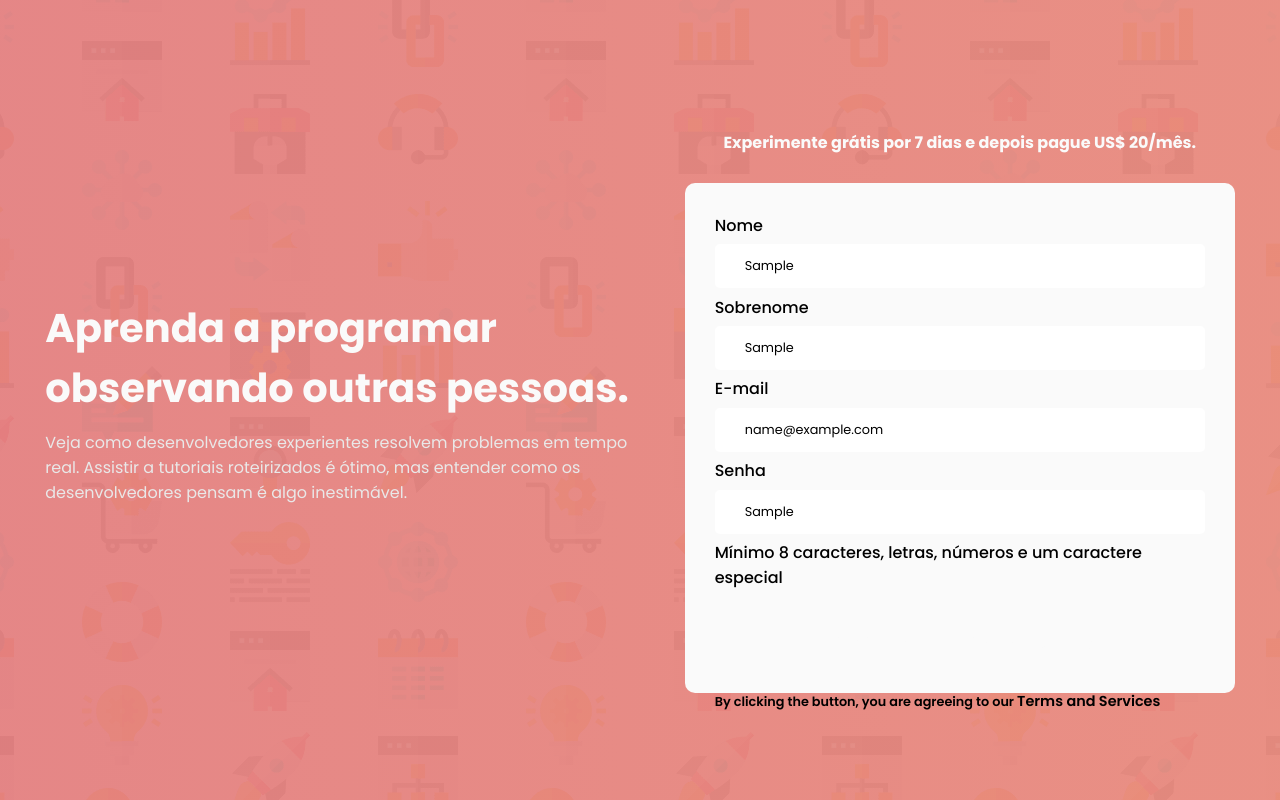
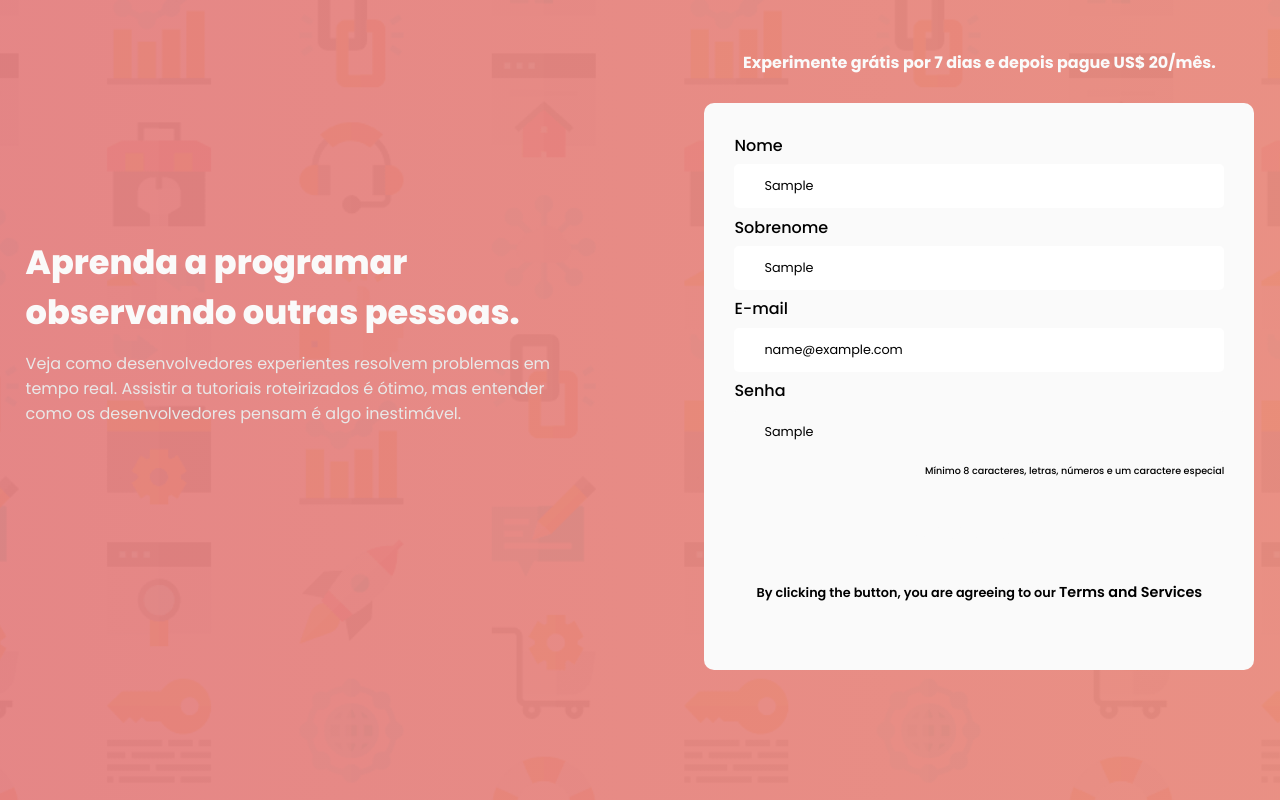
Before and after one commit to DevSouza80/Projeto_Form_Inscricao, a plain HTML site: page index.html in a window 1280 px wide. Both pictures are taken after typing "Sample", "Sample", "name@example.com", "Sample" into the empty fields and a click on the input "REIVINDIQUE SEU TESTE GRATUITO". Shown: the top 800 px of the page. Drawn offline with Linux system fonts and the light colour scheme.

Commit message:
Update style.css

```diff
--- a/assets/css/style.css
+++ b/assets/css/style.css
@@ -12,28 +12,30 @@
 /* Classes Gerais */
 section.session-hero {
     width:100%;
-    height:100vh;
+    height: 130vh;
     background-position: center;
     background-size: cover;
 }
 
 section.session-hero .flex-fill {
     align-items: center;
-    justify-content:space-around;
-    padding:110px 2%;
+    justify-content:space-between;
+    padding:30px 2%;
 }
 
 .title-plataform h1 {
     color:var(--color-one);
-    font-size:2.5rem;
+    font-size:2.1rem;
+    text-align: left;
     font-family:var(--font-poppins);
-    max-width:590px;
+    max-width:550px;
     margin-bottom:0.8rem;
 }
 
 .title-plataform p {
     color:var(--color-two);
-    max-width:600px;
+    max-width:550px;
+    text-align: left;
     font-family:var(--font-poppins);
     font-size:1rem;
     line-height:25px;
@@ -61,7 +63,7 @@
 
 form.form-register {
  width:100%;
- height:510px;
+ height:auto;
  padding:30px;
  border-radius:10px;
  background-color:var(--color-one);
@@ -141,3 +143,77 @@
     font-weight:600;
 }
 /**/
+
+
+/* form erro */
+.input-text input.erro {
+    border:2px solid var(--color-nine);
+    background-color:var(--color-one);
+}
+
+.input-text .erro-mensagem {
+    color:var(--color-nine);
+    font-size:0.6rem;
+    margin-top:5px;
+    display:block;
+    text-align:right;
+    margin-top: 4px;
+    margin-bottom: 8px;
+}
+/***/
+
+
+/* session sucesso.html */
+    .card-sucesso {
+        background:var(--color-eleven);
+        border-radius: 12px;
+        padding: 60px 80px;
+        text-align: center;
+        box-shadow: 0 20px 60px rgba(0,0,0,0.2);
+        max-width: 560px;
+        width: 90%;
+    }
+
+    .icone {
+        font-size: 5rem;
+        margin-bottom: 24px;
+    }
+
+    h1 {
+        font-size: 1.8rem;
+        font-weight: 800;
+        text-align: center;
+        color:var(--color-one);
+        margin-bottom: 12px;
+    }
+
+    p {
+        color:var(--color-two);
+        font-size: 1rem;
+        line-height: 1.6;
+        text-align: center;
+        max-width:550px;
+        margin-bottom: 36px;
+    }
+
+    .card-sucess {
+        text-align: center;
+    }
+
+    .btn-voltar {
+        display: inline-block;
+        padding: 16px 40px;
+        background-color: var(--color-eleven);
+        color:var(--color-one);
+        font-family: 'Poppins', sans-serif;
+        font-size: 1rem;
+        font-weight: 700;
+        border-radius: 8px;
+        text-decoration: none;
+        transition: background 0.2s;
+    }
+
+    .btn-voltar:hover {
+        background-color:var(--color-eleven);
+    }
+/***/
```
